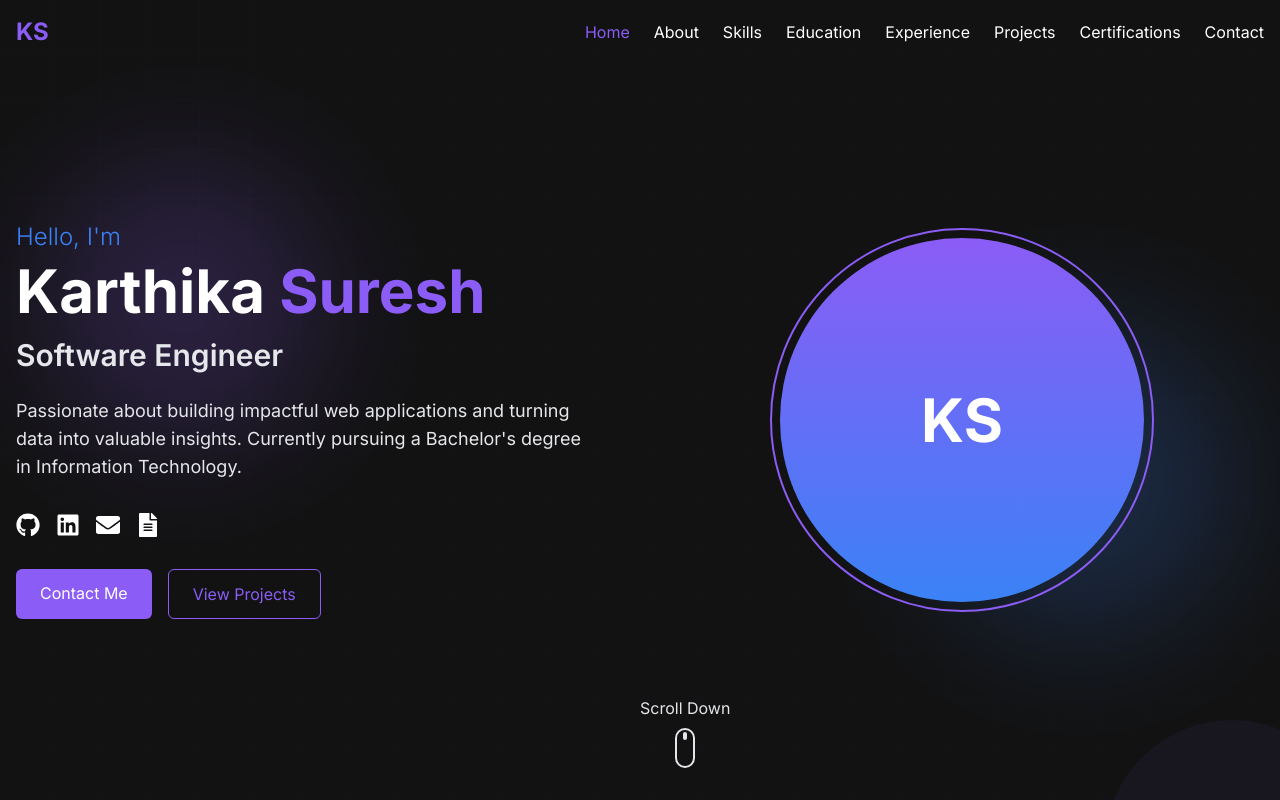
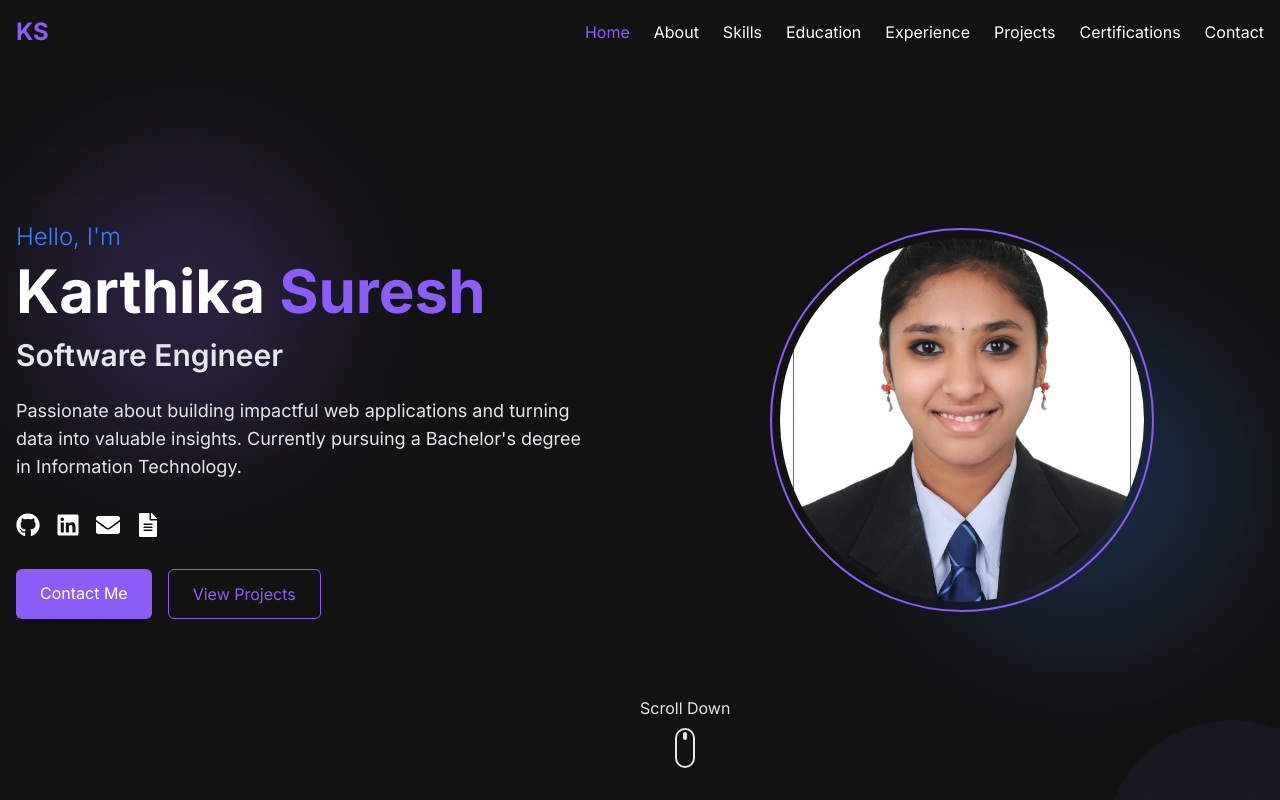
Before and after one commit to Karthika125/Portfolio-new, a Next.js app: page / in a window 1280 px wide. Shown: the top 800 px of the page. Built offline with nearby package versions, Linux system fonts and the light colour scheme.

Commit message:
Update profile picture to Kathu White image

```diff
--- a/src/components/Hero.tsx
+++ b/src/components/Hero.tsx
@@ -131,10 +131,12 @@
           >
             <div className="relative w-72 h-72 md:w-96 md:h-96 rounded-full overflow-hidden border-2 border-primary p-2">
               <div className="w-full h-full rounded-full overflow-hidden bg-gradient-to-b from-primary to-secondary relative">
-                {/* Profile image placeholder - replace with actual image */}
-                <div className="absolute inset-0 flex items-center justify-center text-white text-6xl font-bold">
-                  KS
-                </div>
+                {/* Profile image */}
+                <img
+                  src="/assets/images/kathu-white.jpg"
+                  alt="Karthika Suresh"
+                  className="w-full h-full object-cover"
+                />
               </div>
             </div>
           </motion.div>
```
Also changed, not shown: public/assets/images/kathu-white.jpg (added).
